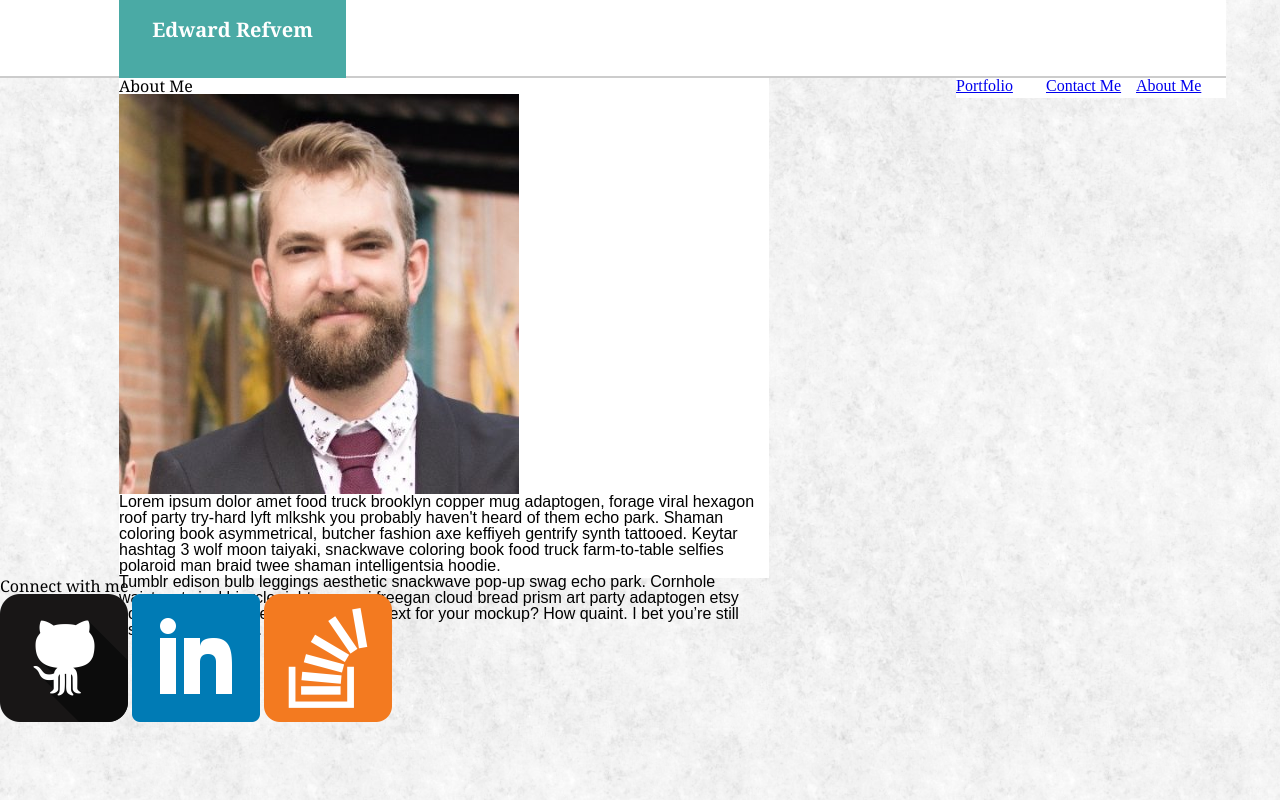
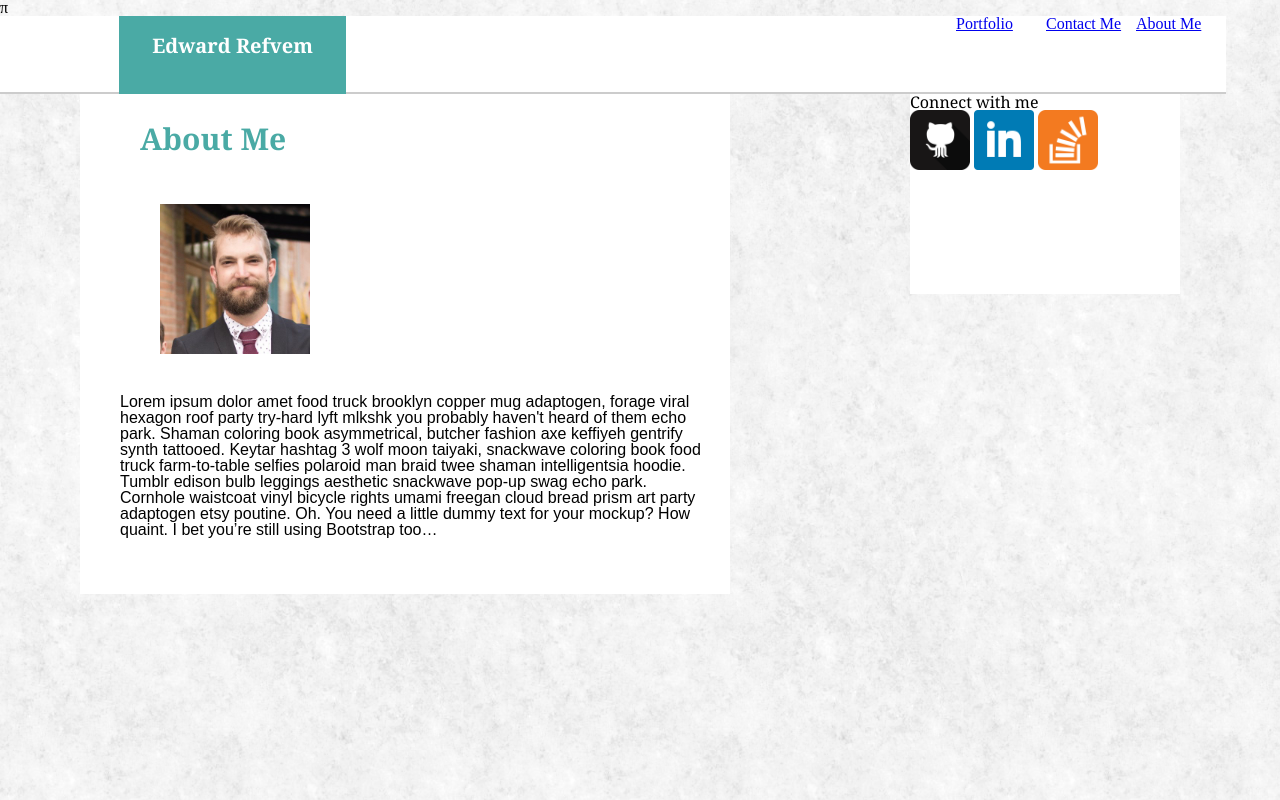
Before and after one commit to edward1890/Basic-Portfolio, a plain HTML site: page index.html in a window 1280 px wide. Drawn offline with Linux system fonts and the light colour scheme.

Commit message:
basic-portfolio

```diff
--- a/assets/css/style.css
+++ b/assets/css/style.css
@@ -22,6 +22,7 @@ p {
     font-weight: bold;
     padding-top: 20px;
     color: white;
+    float: left;
 
 
 }
@@ -70,6 +71,37 @@ p {
    width: 650px;
    height: 500px;
    background-color: #ffffff;
-   margin-left: 119px;
-   overflow: visible
+   margin-left: 80px;
+   overflow: visible;
+   display: inline-block;
 }
+.about_header {
+    font-weight: bold;
+    font-size: 30px;
+    color: #4aaaa5;
+    margin-left: 30px;
+    padding: 30px;
+}
+.profile_pic {
+    margin-left: 60px;
+    padding: 20px;
+    background-color:
+
+}
+
+.text_bio {
+    padding: 20px;
+    margin-left: 20px;
+    overflow-wrap: break-word;
+
+}
+
+.connect_bar {
+    width: 270px;
+    height: 200px;
+    background-color: #ffffff;
+    margin-right: 100px;
+    margin-bottom: 300px;
+    float: right;
+
+}
--- a/index.html
+++ b/index.html
@@ -1,6 +1,6 @@
 <!DOCTYPE: <!DOCTYPE html>
 <html>
-<head>
+<head>π
     <meta charset="utf-8" />
     <meta http-equiv="X-UA-Compatible" content="IE=edge">
     <title>Page Title</title>
@@ -19,22 +19,30 @@
             <div class="Contact_link">
     <a href="contact.html">Contact Me</a>
             </div>
-                <div class="Port_link">
-    <a href="portfolio.html">Portfolio</a>
-                </div>
+                    <div class="Port_link">
+        <a href="portfolio.html">Portfolio</a>
+                    </div>
 </div>
-<div class="block">
+    <div class="block">
+        <div class="About_Header">
     <h2>About Me</h2>
-    <img src="assets/images/ed.jpg" alt="Ed Profile Pic">
+        </div>
+        <div class="profile_pic">
+    <img src="assets/images/ed.jpg" alt="Ed Profile Pic" style="width:150px;height:auto;">
+        </div>
+            <div class="text_Bio">
     <p>Lorem ipsum dolor amet food truck brooklyn copper mug adaptogen, forage viral hexagon roof party try-hard lyft mlkshk you probably haven't heard of them echo park. Shaman coloring book asymmetrical, butcher fashion axe keffiyeh gentrify synth tattooed. Keytar hashtag 3 wolf moon taiyaki, snackwave coloring book food truck farm-to-table selfies polaroid man braid twee shaman intelligentsia hoodie.
     <p>Tumblr edison bulb leggings aesthetic snackwave pop-up swag echo park. Cornhole waistcoat vinyl bicycle rights umami freegan cloud bread prism art party adaptogen etsy poutine.
 Oh. You need a little dummy text for your mockup? How quaint. I bet you’re still using Bootstrap too…
 </p>
+            </div>
 </div>
 
+<div class="connect_bar">
 <h2>Connect with me</h2>
-<img src="assets/images/github.png" alt="github icon">
-<img src="assets/images/linkedin.png" alt="linkedin icon">
-<img src="assets/images/stack.png" alt="stack icon">
+<img src="assets/images/github.png" alt="github icon" style="width:60px;height:auto;">
+<img src="assets/images/linkedin.png" alt="linkedin icon" style="width:60px;height:auto;">
+<img src="assets/images/stack.png" alt="stack icon" style="width:60px;height:auto;">
+</div>
 </body>
 </html>
```
Also changed, not shown: contact.html (+12 -7 lines), portfolio.html (+6 -5 lines).
